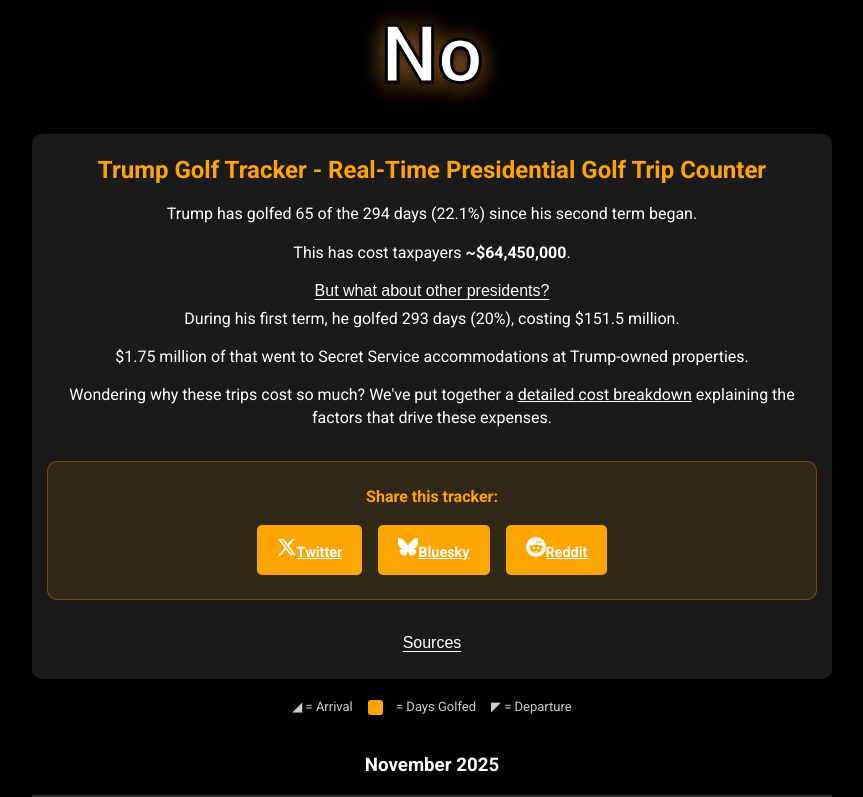
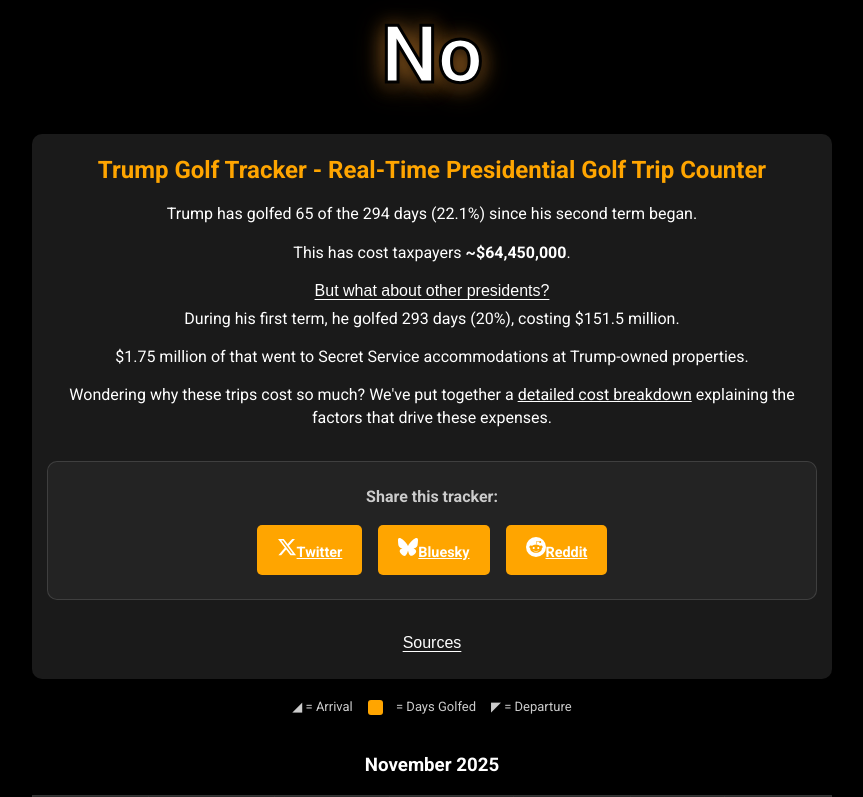
Before and after one commit to soyboi1312/istrumpgolfing.today, a Next.js app: page / in a window 1280 px wide. Shown: the part 421-1218 px from the top of the page, without its empty margins (208-1071 px from the left). Built offline with nearby package versions, Linux system fonts and the light colour scheme.

Commit message:
Change share widget section to grey styling

```diff
--- a/styles/Home.module.css
+++ b/styles/Home.module.css
@@ -430,15 +430,15 @@
 .shareButtons {
   margin: 2rem 0;
   padding: 1.5rem;
-  background-color: rgba(255, 165, 0, 0.1);
+  background-color: rgba(45, 45, 45, 0.5);
   border-radius: var(--radius-lg);
-  border: 1px solid rgba(255, 165, 0, 0.3);
+  border: 1px solid rgba(128, 128, 128, 0.3);
 }
 
 .shareText {
   margin: 0 0 1rem 0;
   font-weight: 600;
-  color: var(--color-primary-orange);
+  color: #ccc;
   text-align: center;
 }
 
```
